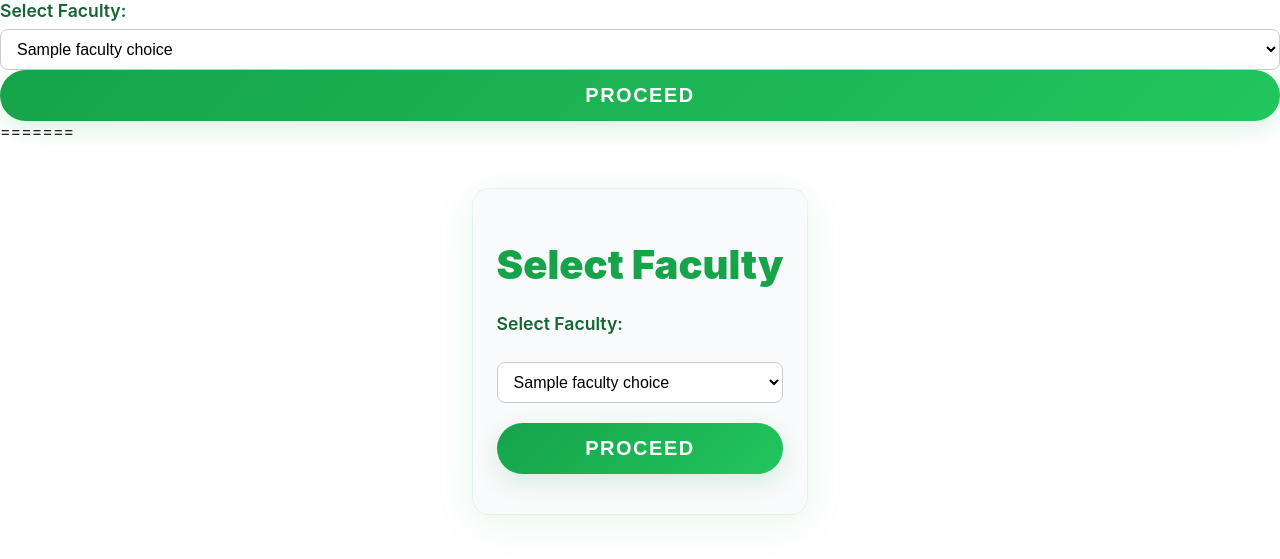
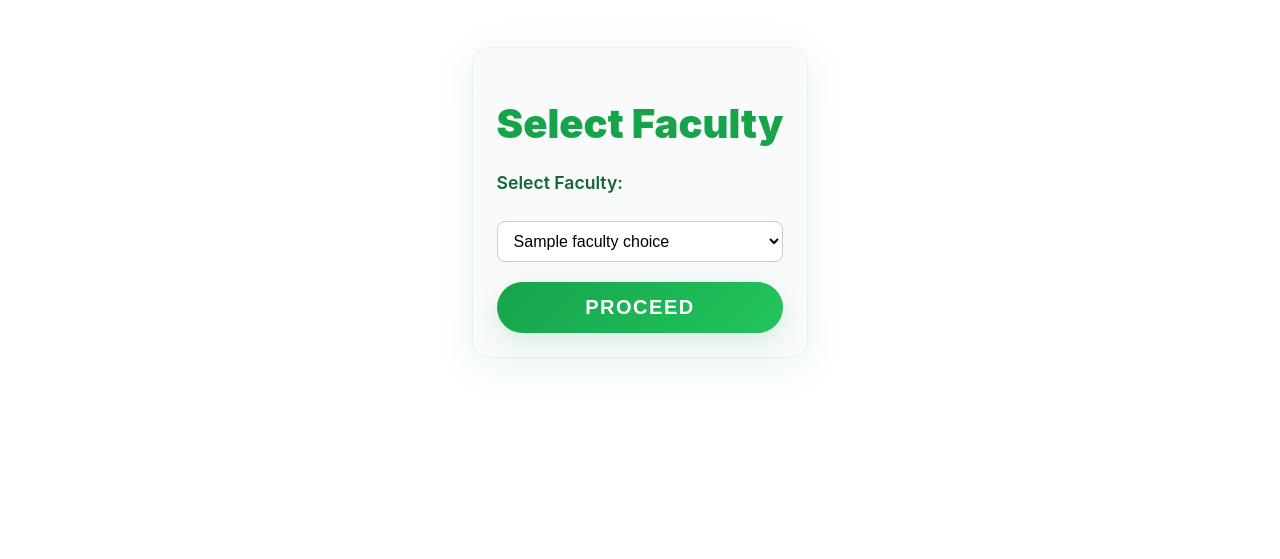
Before and after one commit to Kim-254-de/VotingSystem, a Django app: template Evoting/templates/select_faculty.html in a window 1280 px wide. Shown: the top 559 px of the page. Run offline with Django 5.2, Linux system fonts and the light colour scheme; the template is opened without the code that fills it: most values are stand-ins (such as "Sample title", 1, 10 or a date in 2020).

Commit message:
Add Changes

```diff
--- a/Evoting/templates/select_faculty.html
+++ b/Evoting/templates/select_faculty.html
@@ -1,14 +1,3 @@
-{% csrf_token %}
-    <label>Select Faculty:</label>
-   <select name="faculty">
-    {% for code, name in faculty_choices %}
-        <option value="{{ code }}">{{ name }}</option>
-    {% endfor %}
-</select>
-
-    <button type="submit">Proceed</button>
-</form>
-=======
 <!DOCTYPE html>
 <html lang="en">
 <head>
```
